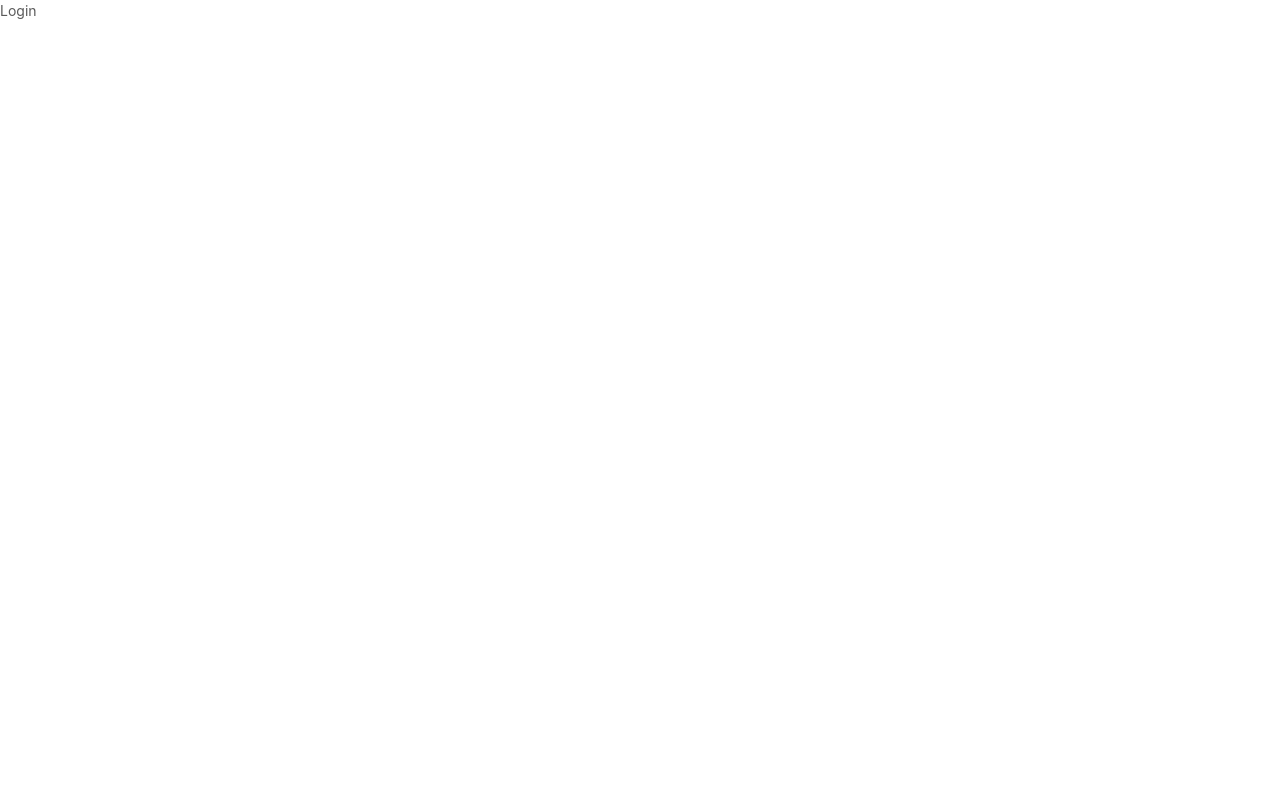
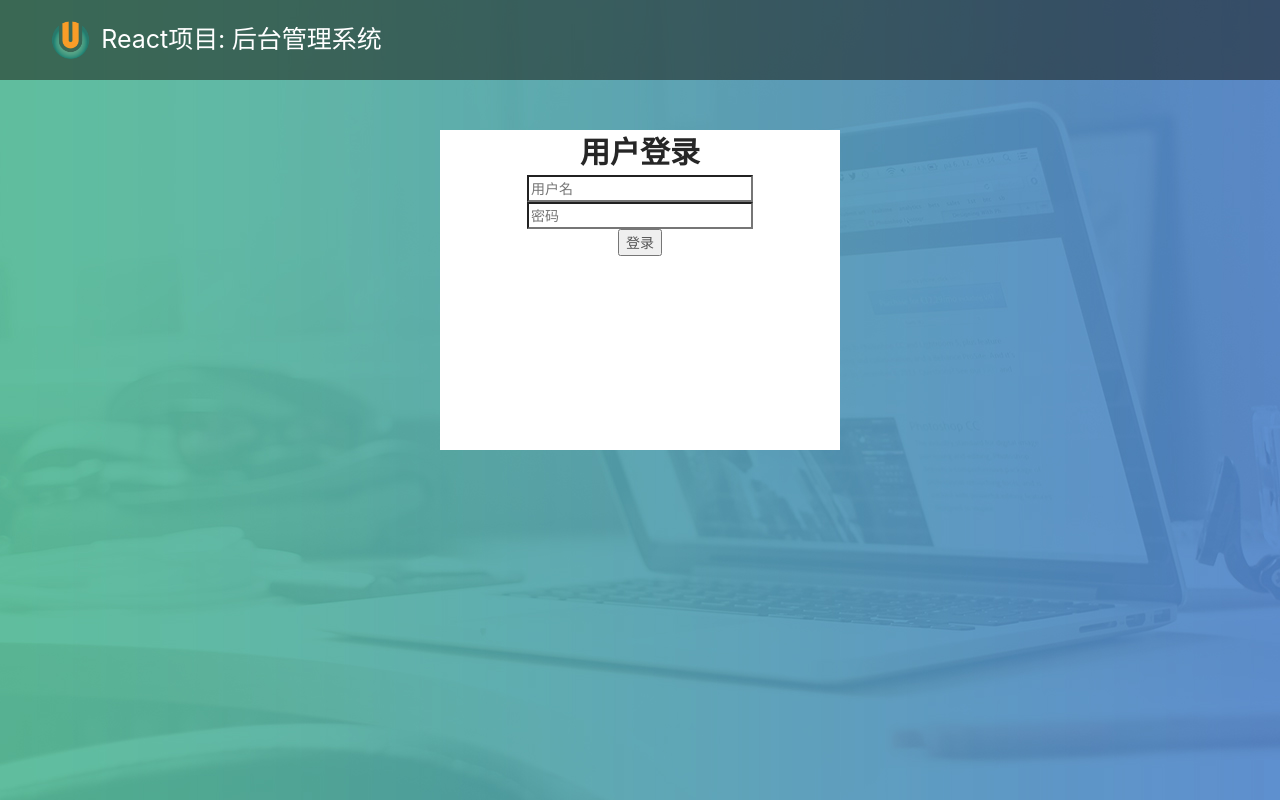
Before and after one commit to naiveInsist/react-project, a React (Create React App) app: page /login in a window 1280 px wide. Built offline with nearby package versions, Linux system fonts and the light colour scheme.

Commit message:
基本完成页面的大致结构，接下来准备使用ant-design的表达替换对应的结构

```diff
--- /dev/null
+++ b/src/assets/less/index.less
@@ -0,0 +1,79 @@
+#root,html,body{
+  height: 100%;
+}
+html,
+body,
+p,
+ol,
+ul,
+li,
+dl,
+dt,
+dd,
+blockquote,
+figure,
+fieldset,
+legend,
+textarea,
+pre,
+iframe,
+hr,
+h1,
+h2,
+h3,
+h4,
+h5,
+h6 {
+  margin: 0;
+  padding: 0;
+}
+
+h1,
+h2,
+h3,
+h4,
+h5,
+h6 {
+  font-size: 100%;
+  font-weight: normal;
+}
+
+ul {
+  list-style: none;
+}
+
+button,
+input,
+select,
+textarea {
+  margin: 0;
+}
+
+html {
+  box-sizing: border-box;
+}
+
+*, *:before, *:after {
+  box-sizing: inherit;
+}
+
+img,
+video {
+  height: auto;
+  max-width: 100%;
+}
+
+iframe {
+  border: 0;
+}
+
+table {
+  border-collapse: collapse;
+  border-spacing: 0;
+}
+
+td,
+th {
+  padding: 0;
+  text-align: left;
+}
--- a/src/index.js
+++ b/src/index.js
@@ -1,5 +1,6 @@
 import React from 'react';
 import ReactDOM from 'react-dom';
-import { BrowserRouter as Router} from 'react-router-dom'
+import { BrowserRouter as Router} from 'react-router-dom';
+import './assets/less/index.less';
 import App from './App';
 ReactDOM.render(<Router><App/></Router>,document.getElementById('root'));
--- a/src/pages/login/index.jsx
+++ b/src/pages/login/index.jsx
@@ -1,9 +1,21 @@
 import React, { Component } from 'react';
-
+import logo from './logo.png';
+import './index.less';
 export default class Login extends Component {
   render() {
-    return <div>
-      Login
+    return <div className="login">
+      <header className="login-header">
+        <h1><img src={logo} alt="logo图" className="logo"/></h1>
+        <h2 className="title">React项目: 后台管理系统</h2>
+      </header>
+      <section>
+        <form className="login-form">
+          <h3>用户登录</h3>
+          <input type="text" placeholder="用户名"/>
+          <input type="password" placeholder="密码"/>
+          <input type="submit" value="登录" className="login-btn"/>
+        </form>
+      </section>
     </div>;
   }
 }
--- /dev/null
+++ b/src/pages/login/index.less
@@ -0,0 +1,37 @@
+.login{
+  height: 100%;
+  background-image: url("./bg.jpg");
+  background-repeat: no-repeat;
+  header{
+    height: 80px;
+    background-color:rgba(21, 20, 13, 0.5);
+    display: flex;
+    align-items: center;
+    h1{
+      img{
+        height: 40px;
+      }
+      margin: 0 10px 0 50px;
+    }
+    h2{
+      font-size: 25px;
+      color: #fff;
+    }
+  }
+  section{
+    width: 100%;
+    .login-form{
+      display: flex;
+      width: 400px;
+      height: 320px;
+      background-color: #fff;
+      margin: 50px auto 0;
+      flex-direction: column;
+      align-items: center;
+      h3{
+        font-size: 30px;
+        font-weight: bold;
+      }
+    }
+  }
+}
```
